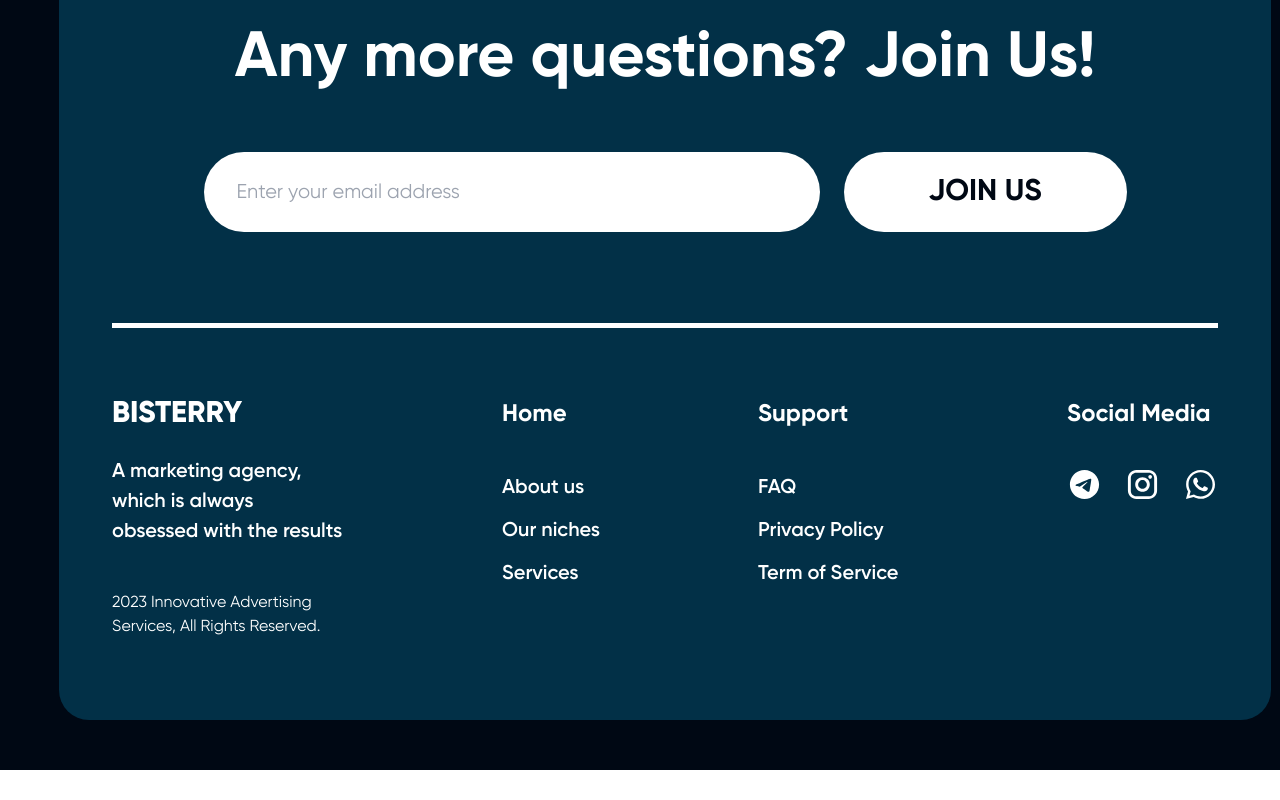
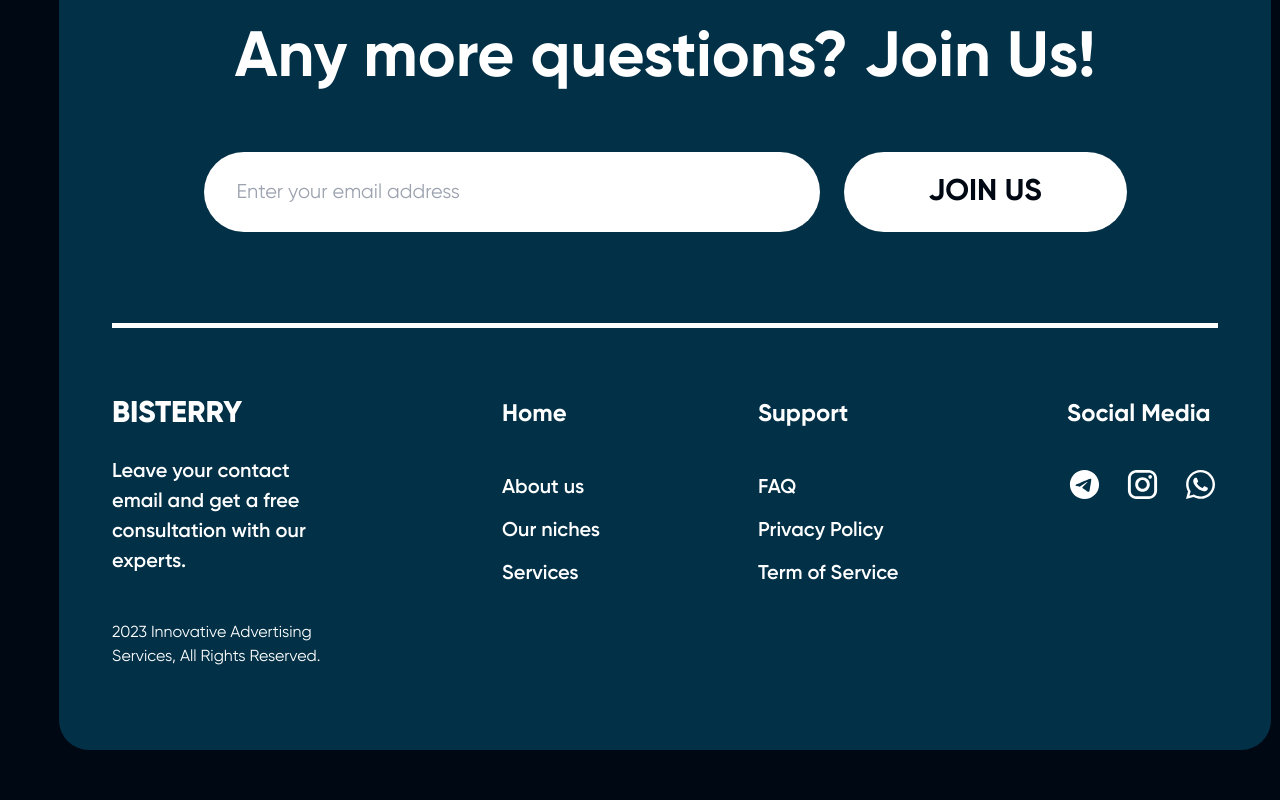
Before and after one commit to Amalchikgg/bisterry, a Next.js app: page / in a window 1280 px wide. Shown: the part 6266-7066 px from the top of the page. Before the commit the page ends 7036 px from the top, so only its background shows below. Built offline with nearby package versions, Linux system fonts and the light colour scheme.

Commit message:
Add files via upload

```diff
--- a/components/Footer/index.tsx
+++ b/components/Footer/index.tsx
@@ -154,6 +154,7 @@
                   {t("socialMedia")}
                 </p>
                 <div className='flex items-center justify-center'>
+                  <Link href={"https://t.me/bisterry"}>
                     <Image
                       src={"/icons/telegram.svg"}
                       alt='telegram'
@@ -161,6 +162,8 @@
                       height={35}
                       className='mr-[23px]'
                     />
+                  </Link>
+                  <Link href={"https://www.instagram.com/bisterry_agency/"}>
                     <Image
                       src={"/icons/instagram.svg"}
                       alt='instagram'
@@ -168,12 +171,15 @@
                       height={35}
                       className='mr-[23px]'
                     />
+                  </Link>
+                  <Link href={"https://wa.me/447729654560"}>
                     <Image
                       src={"/icons/whatsapp.svg"}
                       alt='whatsapp'
                       width={35}
                       height={35}
                     />
+                  </Link>
                 </div>
               </div>
             </div>
--- a/localization/resource.tsx
+++ b/localization/resource.tsx
@@ -16,7 +16,7 @@
       enterEmail: "Введите свой E-mail",
       joinUs: "ПРИСОЕДИНИТЬСЯ",
       marketingAgency:
-        "Маркетинговое агентство, которое всегда одержимо результатами",
+        "Оставьте свой контактный e-mail и получите бесплатную консультацию наших специалистов.",
       innovativeAdvertising:
         "2023 Инновационные рекламные услуги, все права защищены.",
       home: "Главная",
@@ -377,7 +377,7 @@
       enterEmail: "Enter your email address",
       joinUs: "JOIN US",
       marketingAgency:
-        "A marketing agency, which is always obsessed with the results",
+        "Leave your contact email and get a free consultation with our experts.",
       innovativeAdvertising:
         "2023 Innovative Advertising Services, All Rights Reserved.",
     },
```
Lines whose indentation alone changed are shown as unchanged.
